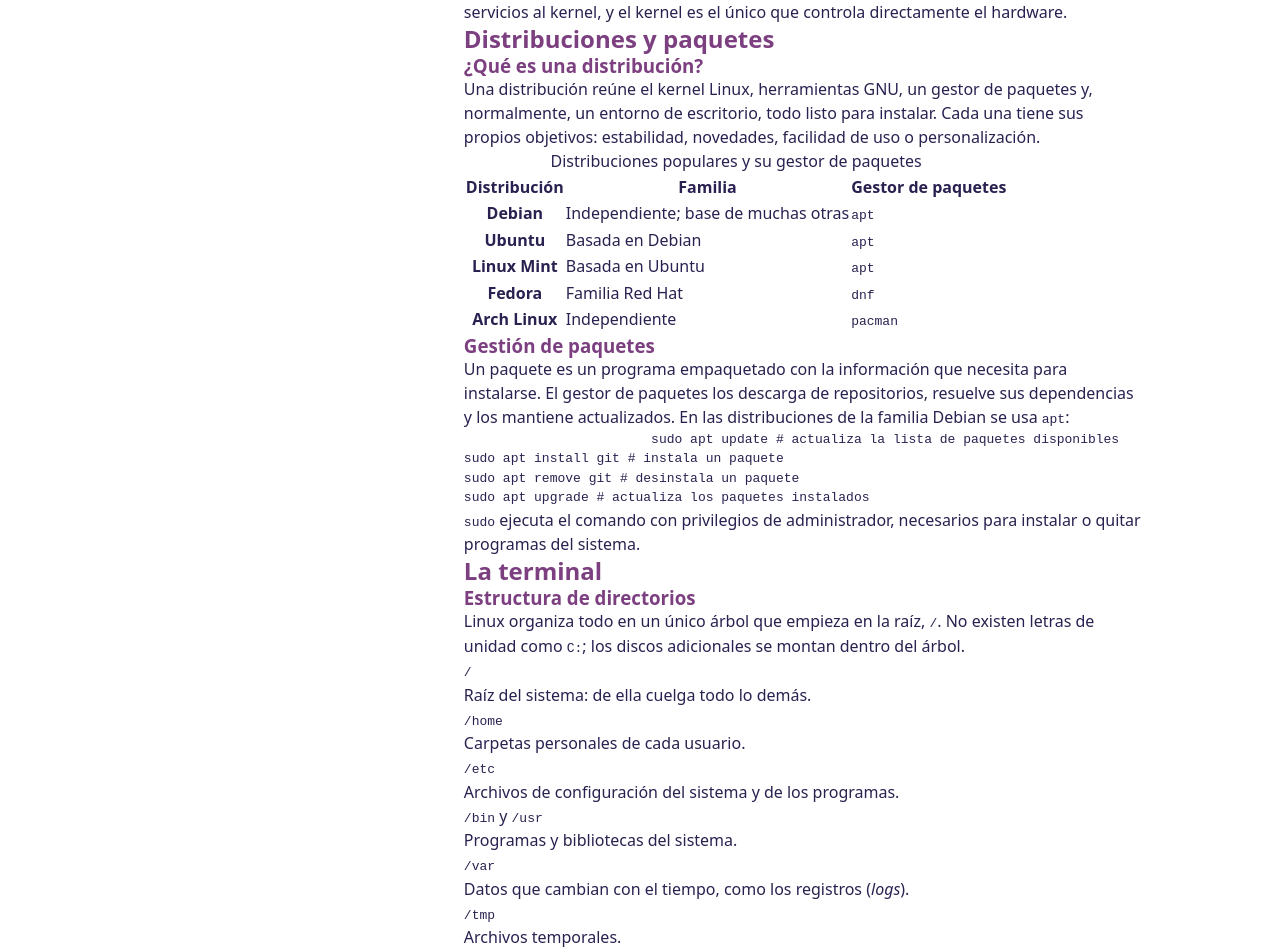
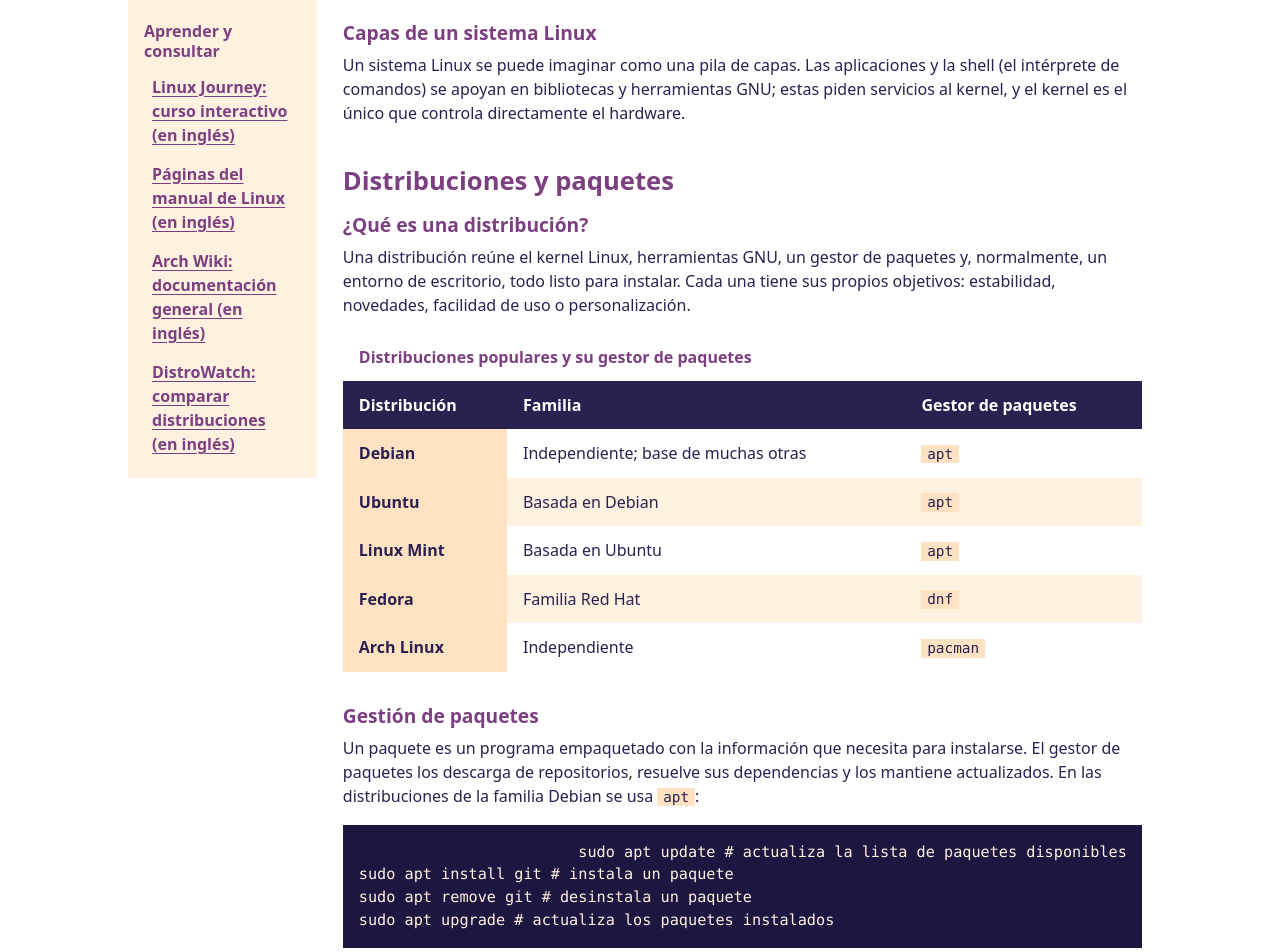
Before and after one commit to Ctrl-Angelus/Ingenieria-Web-1_Guia-3, a plain HTML site: page index.html in a window 1280 px wide. Shown: the part 479-1431 px from the top of the page. Drawn offline with Linux system fonts and the light colour scheme; a web font is replaced by a local one.

Commit message:
Estilado de elementos.

```diff
--- a/css/styles.css
+++ b/css/styles.css
@@ -106,6 +106,7 @@
     text-align: center;
     margin-bottom: 10px;
     font-size: clamp(1.6rem, 4vw, 2.4rem);
+    border-bottom: 4px solid var(--heading);
 }
 
 header {
@@ -145,6 +146,24 @@
 .logo img {
     width: 50px;
     height: 50px;
+}
+
+a {
+    font-weight: bold;
+    color: var(--link);
+    text-decoration: underline;
+    text-underline-offset: 3px;
+}
+
+a:hover {
+    text-decoration-thickness: 3px;
+}
+
+a:focus-visible,
+button:focus-visible,
+[tabindex="0"]:focus-visible {
+    outline: 3px solid var(--focus);
+    outline-offset: 3px;
 }
 
 nav {
@@ -247,3 +266,166 @@
         display: none;
     }
 }
+
+.contenido h2 {
+    margin: 2.5rem 0 1rem;
+    font-size: 1.6rem;
+}
+
+.contenido>section:first-child>h2 {
+    margin-top: 0;
+}
+
+.contenido h3 {
+    margin: 1.5rem 0 0.5rem;
+    font-size: 1.2rem;
+}
+
+.contenido article>h3:first-child {
+    margin-top: 0;
+}
+
+.contenido article {
+    margin-bottom: 1.5rem;
+}
+
+.contenido p {
+    margin-bottom: 1rem;
+}
+
+aside {
+    align-self: start;
+    padding: 1rem;
+    background: var(--surface);
+}
+
+aside h2 {
+    font-size: 1.15rem;
+    margin-bottom: 0.75rem;
+}
+
+aside h3 {
+    font-size: 1rem;
+    margin: 1rem 0 0.5rem;
+}
+
+aside ul {
+    display: grid;
+    gap: 0.25rem;
+}
+
+li {
+    list-style: none;
+}
+
+aside a {
+    display: block;
+    padding: 0.35rem 0.5rem;
+    overflow-wrap: anywhere;
+}
+
+aside a:hover {
+    background: var(--surface-strong);
+}
+
+dl {
+    margin: 1rem 0 2rem;
+    color: var(--text);
+}
+
+dt {
+    margin-top: 1rem;
+    font-weight: 700;
+    color: var(--heading);
+}
+
+dt:first-child {
+    margin-top: 0;
+}
+
+dd {
+    margin: 0.25rem 0 0;
+    padding: 0.5rem 1rem;
+    background: var(--surface);
+    color: var(--text);
+}
+
+code,
+kbd {
+    font-family: "Fira Code", "Cascadia Code", Consolas, monospace;
+    font-size: 0.95rem;
+    text-align: left;
+}
+
+:not(pre)>code,
+kbd {
+    font-size: 0.9em;
+    padding: 0.1em 0.4em;
+    background: var(--surface-strong);
+    color: var(--text);
+}
+
+.code-block {
+    margin: 1rem 0;
+    padding: 1rem;
+    background: var(--code-bg);
+    color: var(--code-text);
+    font-family: "Fira Code", "Cascadia Code", Consolas, monospace;
+    font-size: 0.95rem;
+    line-height: 1.5;
+    white-space: pre;
+    tab-size: 4;
+    overflow-x: auto;
+}
+
+.code-block code {
+    background: none;
+    color: inherit;
+}
+
+.table-container {
+    width: 100%;
+    margin: 1rem 0 2rem;
+    overflow-x: auto;
+    color: var(--text);
+}
+
+table {
+    width: 100%;
+    min-width: 480px;
+    border-collapse: collapse;
+}
+
+caption {
+    padding: 0.75rem 1rem;
+    text-align: left;
+    font-weight: 700;
+    color: var(--heading);
+}
+
+th,
+td {
+    padding: 0.75rem 1rem;
+    text-align: left;
+    vertical-align: top;
+}
+
+thead th {
+    background: var(--thead-bg);
+    color: var(--thead-text);
+}
+
+tbody th {
+    background: var(--surface-strong);
+    color: var(--text);
+    font-weight: 600;
+}
+
+tbody td {
+    background: var(--background);
+    color: var(--text);
+}
+
+tbody tr:nth-child(even) td {
+    background: var(--surface);
+}
```
Also changed, not shown: index.html (+1 -3 lines).
